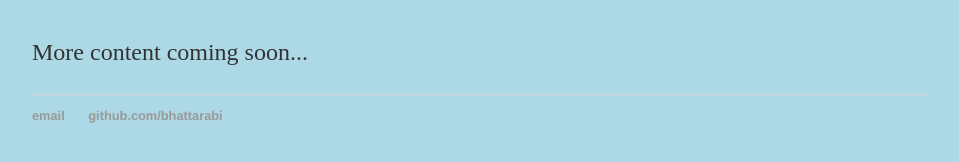
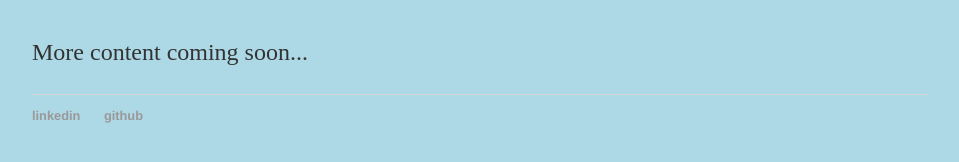
Before and after one commit to bhattarabi/bhattarabi.github.io, a Jekyll site: the page built from index.html, in a window 1280 px wide. Shown: the part 161-323 px from the top of the page, without its empty margins (160-1119 px from the left). Built offline with Jekyll 4.4.1, drawn with Linux system fonts in a browser that asks for light colours.

Commit message:
update linkedin and github links

```diff
--- a/_layouts/default.html
+++ b/_layouts/default.html
@@ -21,8 +21,8 @@
     </div><!-- /.container -->
     <footer>
     <ul>
-      <li><a href="mailto:bhattaraibinayar@gmail.com">email</a></li>
-      <li><a href="https://github.com/bhattarabi">github.com/bhattarabi</a></li>
+      <li><a href="https://linkedin.com/in/bhattarabi">linkedin</a></li>
+      <li><a href="https://github.com/bhattarabi">github</a></li>
     </ul>
     </footer>
   </body>
```
